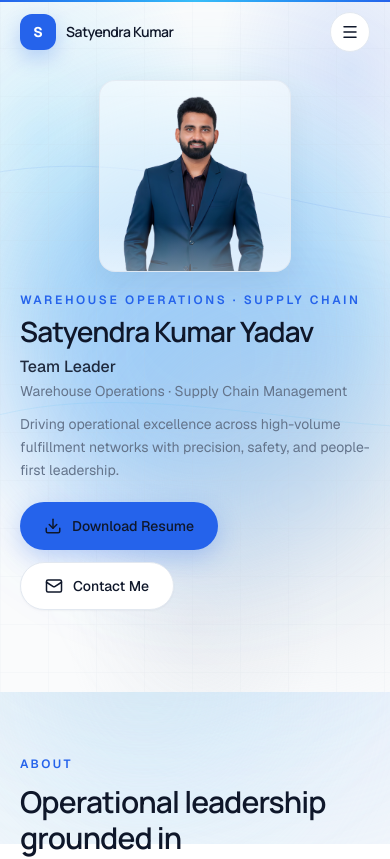
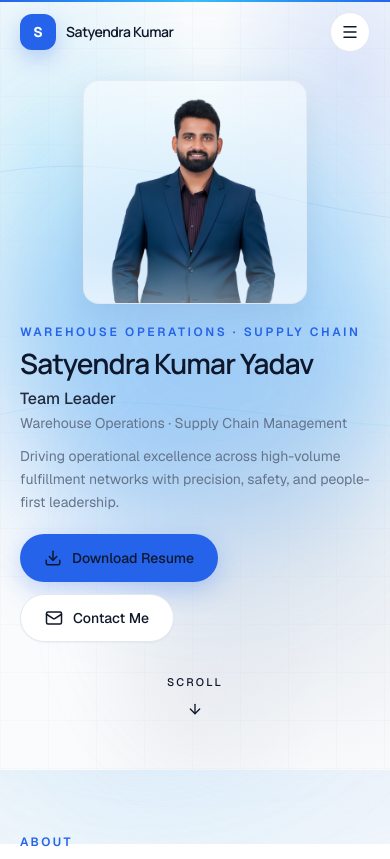
Before and after one commit to abhishekxsaroj/satyendra-yadav, a Next.js app: page / in a window 390 px wide. Shown: the top 859 px of the page. Built offline with nearby package versions, Linux system fonts and the light colour scheme.

Commit message:
Enlarge mobile profile and show scroll indicator on mobile.

```diff
--- a/src/sections/Hero.tsx
+++ b/src/sections/Hero.tsx
@@ -86,7 +86,7 @@ export function Hero() {
             variants={fadeInUp}
             className="mb-5 flex justify-center lg:hidden"
           >
-            <div className="relative h-48 w-48 overflow-hidden rounded-2xl border border-border/80 bg-white/50 shadow-[var(--shadow-md)] sm:h-52 sm:w-52">
+            <div className="relative h-56 w-56 overflow-hidden rounded-2xl border border-border/80 bg-white/50 shadow-[var(--shadow-md)] sm:h-64 sm:w-64">
               {/* eslint-disable-next-line @next/next/no-img-element */}
               <img
                 src="/images/profile1.svg"
@@ -165,7 +165,7 @@ export function Hero() {
           initial={{ opacity: 0 }}
           animate={{ opacity: 1 }}
           transition={{ delay: 1.6 }}
-          className="mt-6 hidden flex-col items-center gap-2 self-center text-secondary lg:absolute lg:bottom-8 lg:left-1/2 lg:mt-0 lg:flex lg:-translate-x-1/2"
+          className="mt-8 flex flex-col items-center gap-2 self-center text-secondary lg:absolute lg:bottom-8 lg:left-1/2 lg:mt-0 lg:-translate-x-1/2"
           data-cursor="button"
         >
           <span className="text-[11px] font-medium uppercase tracking-[0.2em]">
```
